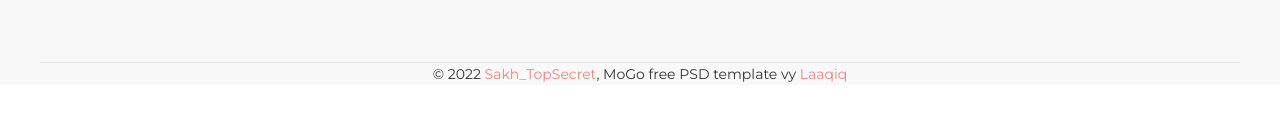
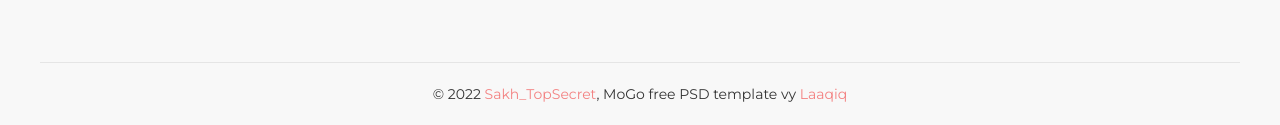
Before and after one commit to sakhtopSecret/MoGo, a plain HTML site: page index.html in a window 1280 px wide. Shown: the part 9044-9169 px from the top of the page. Before the commit the page ends 9129 px from the top, so only its background shows below. Drawn offline with Linux system fonts and the light colour scheme.

Commit message:
Сверстан Footer и Copyright, первичная верстка закончена

```diff
--- a/assets/css/style.css
+++ b/assets/css/style.css
@@ -1120,7 +1120,7 @@ hr {
 /* Copyright */
 
 .copyright {
-    padding-top: 20px 0;
+    padding: 20px 0;
     border-top: 1px solid #e5e5e5;
 
     text-align: center;
```
